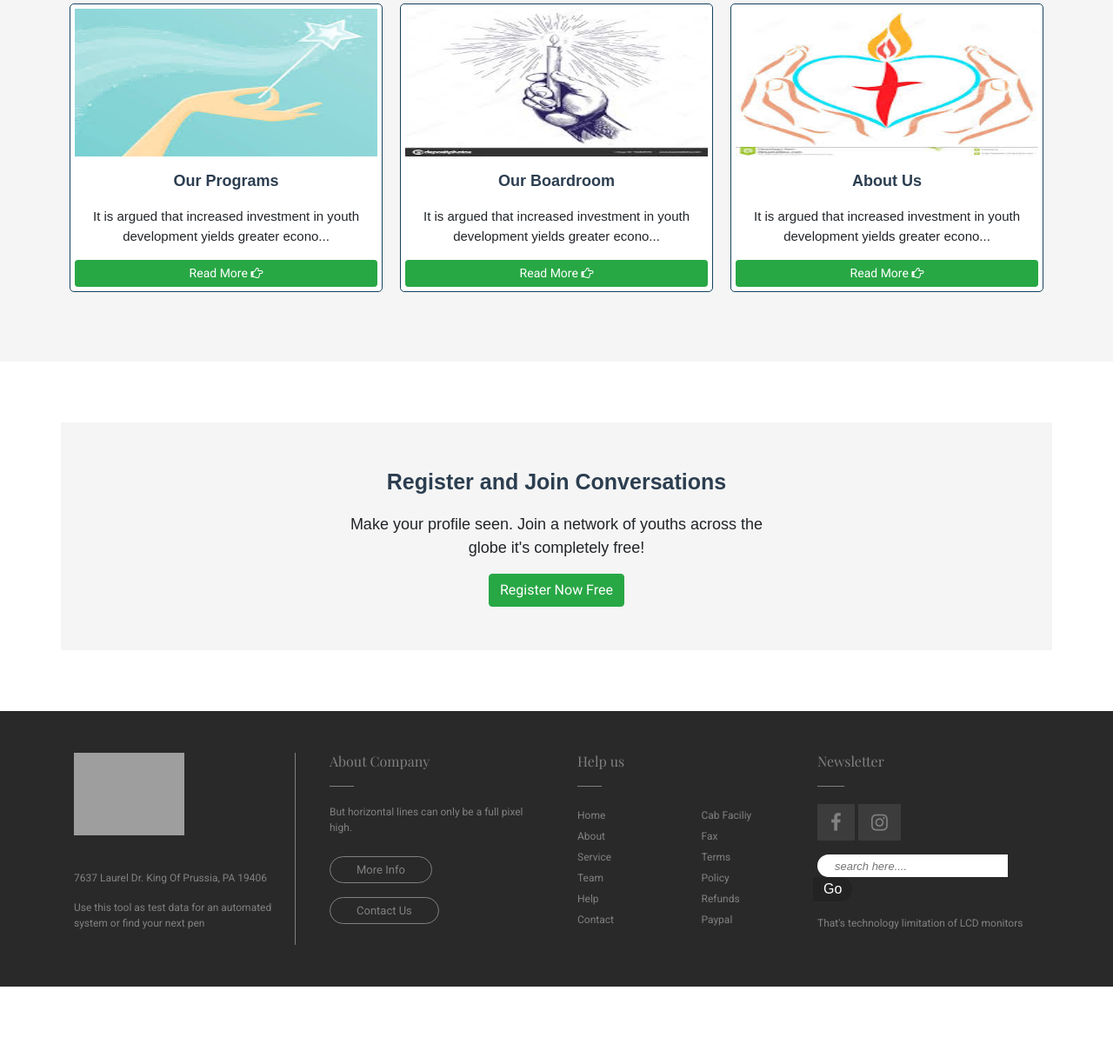
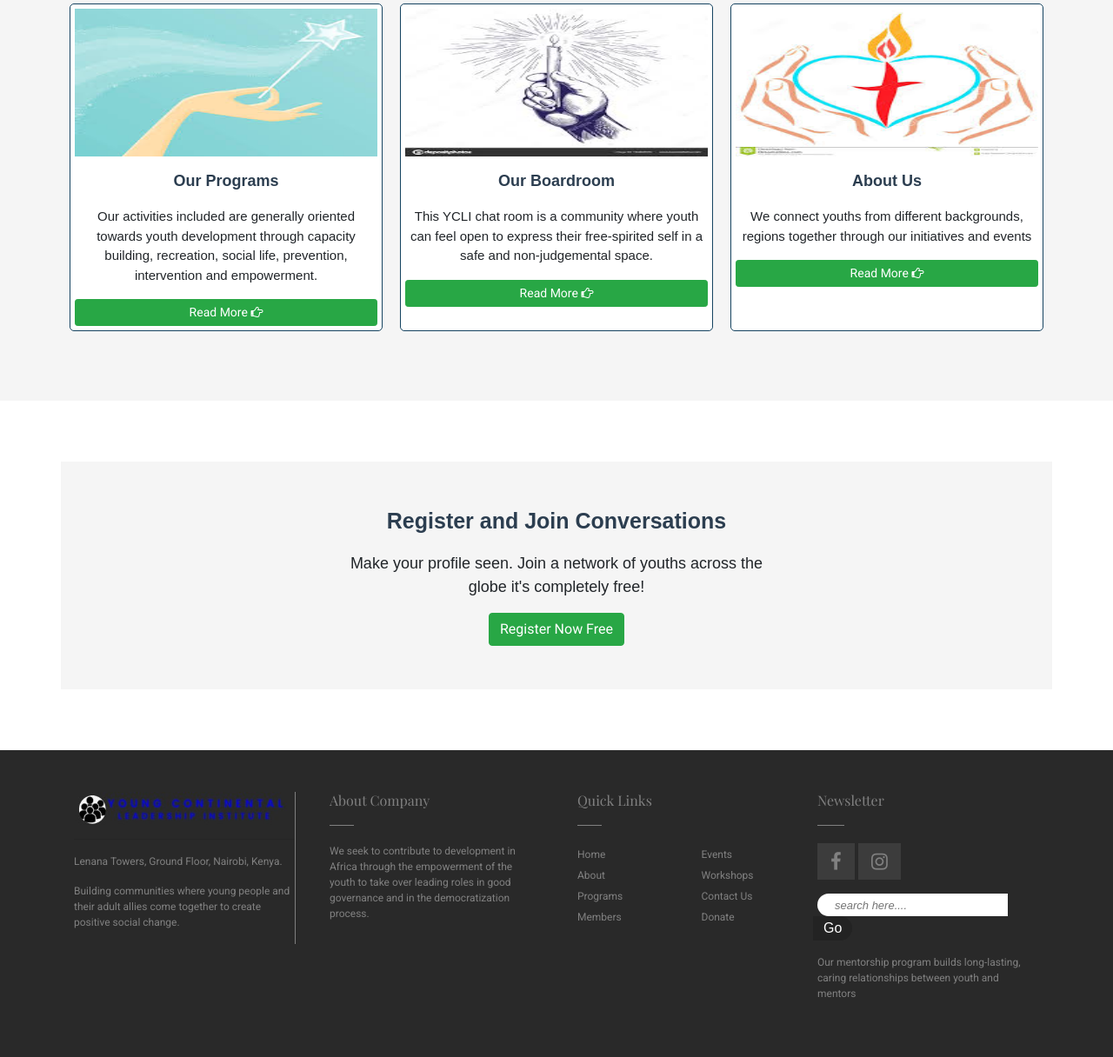
Before and after one commit to alexwaya/ycli, a Django app: page / in a window 1280 px wide. Shown: the part 1150-2366 px from the top of the page at 87% size. Before the commit the page ends 2285 px from the top, so only its background shows below. Run offline with Django 3.2, Linux system fonts and the light colour scheme; some libraries are stand-ins or nearby versions; grey boxes are pictures that could not be loaded.

Commit message:
all final

```diff
--- a/templates/footer.html
+++ b/templates/footer.html
@@ -112,42 +112,45 @@ a:hover {
          <div class="row">
             <div class="col-md-6 ">
                <div class="logo-part">
-                  <img src="https://i.ibb.co/sHZz13b/logo.png" class="w-50 logo-footer" >
-                  <p>7637 Laurel Dr. King Of Prussia, PA 19406</p>
-                  <p>Use this tool as test data for an automated system or find your next pen</p>
+                  <img style="height: 38px; width: 245px;" src="{% static 'images/logof.jpeg' %}">
+                  <hr>
+                  <p>Lenana Towers, Ground Floor, Nairobi, Kenya.</p>
+                  <p>Building communities where young people and their adult allies come together to create positive social change.</p>
                </div>
+
             </div>
             <div class="col-md-6 px-4">
                <h6> About Company</h6>
-               <p>But horizontal lines can only be a full pixel high.</p>
-               <a href="#" class="btn-footer"> More Info </a><br>
-               <a href="#" class="btn-footer"> Contact Us</a>
+               <p>We seek to contribute to development in Africa through the empowerment of the youth to take over leading roles in good governance and in the democratization process.</p>
+               <!-- <a href="#" class="btn-footer"> More Info </a><br>
+               <a href="#" class="btn-footer"> Contact Us</a> -->
             </div>
          </div>
       </div>
       <div class="col-md-6">
          <div class="row">
             <div class="col-md-6 px-4">
-               <h6> Help us</h6>
+               <h6> Quick Links</h6>
                <div class="row ">
                   <div class="col-md-6">
                      <ul>
-                        <li> <a href="#"> Home</a> </li>
-                        <li> <a href="#"> About</a> </li>
-                        <li> <a href="#"> Service</a> </li>
-                        <li> <a href="#"> Team</a> </li>
+                        <li> <a href="/"> Home</a> </li>
+                        <li> <a href="/about/"> About</a> </li>
+                        <li> <a href="/programs/"> Programs</a> </li>
+                        <li> <a href="/members/"> Members</a> </li>
+                        <!-- <li> <a href="#"> Team</a> </li>
                         <li> <a href="#"> Help</a> </li>
                         <li> <a href="#"> Contact</a> </li>
-                     </ul>
+                     </ul> -->
                   </div>
                   <div class="col-md-6 px-4">
                      <ul>
-                        <li> <a href="#"> Cab Faciliy</a> </li>
-                        <li> <a href="#"> Fax</a> </li>
-                        <li> <a href="#"> Terms</a> </li>
-                        <li> <a href="#"> Policy</a> </li>
-                        <li> <a href="#"> Refunds</a> </li>
-                        <li> <a href="#"> Paypal</a> </li>
+                        <!-- <li> <a href="#"> Cab Faciliy</a> </li> -->
+                        <li> <a href="/events/"> Events</a> </li>
+                        <li> <a href="/workshops/"> Workshops</a> </li>
+                        <li> <a href="/contact/"> Contact Us</a> </li>
+                        <li> <a href="/donate/"> Donate</a> </li>
+
                      </ul>
                   </div>
                </div>
@@ -162,7 +165,7 @@ a:hover {
                   <input type="text"  placeholder="search here...." name="search">
                   <input type="button" value="Go" >
                </form>
-               <p>That's technology limitation of LCD monitors</p>
+               <p>Our mentorship program builds long-lasting, caring relationships between youth and mentors</p>
             </div>
          </div>
       </div>
--- a/templates/home.html
+++ b/templates/home.html
@@ -111,7 +111,7 @@
                     </div>
                     <div>
                         <p style="text-align: center; font-size: 15px;">
-                            It is argued that increased investment in youth development yields greater econo...
+                            Our activities included are generally oriented towards youth development through capacity building, recreation, social life, prevention, intervention and empowerment.
                         </p>
 
                         <div style="text-align: center;">
@@ -130,7 +130,7 @@
                     </div>
                     <div>
                         <p style="text-align: center; font-size: 15px;">
-                            It is argued that increased investment in youth development yields greater econo...
+                            This YCLI chat room is a community where youth can feel open to express their free-spirited self in a safe and non-judgemental space.
                         </p>
 
                         <div style="text-align: center;">
@@ -149,7 +149,7 @@
                     </div>
                     <div>
                         <p style="text-align: center; font-size: 15px;">
-                            It is argued that increased investment in youth development yields greater econo...
+                            We connect youths from different backgrounds, regions together through our initiatives and events
                         </p>
 
                         <div style="text-align: center;">
```
Also changed, not shown: accounts/templates/accounts/dashboard.html (+28 -2 lines), db.sqlite3, static/images/logof.jpeg (added).
